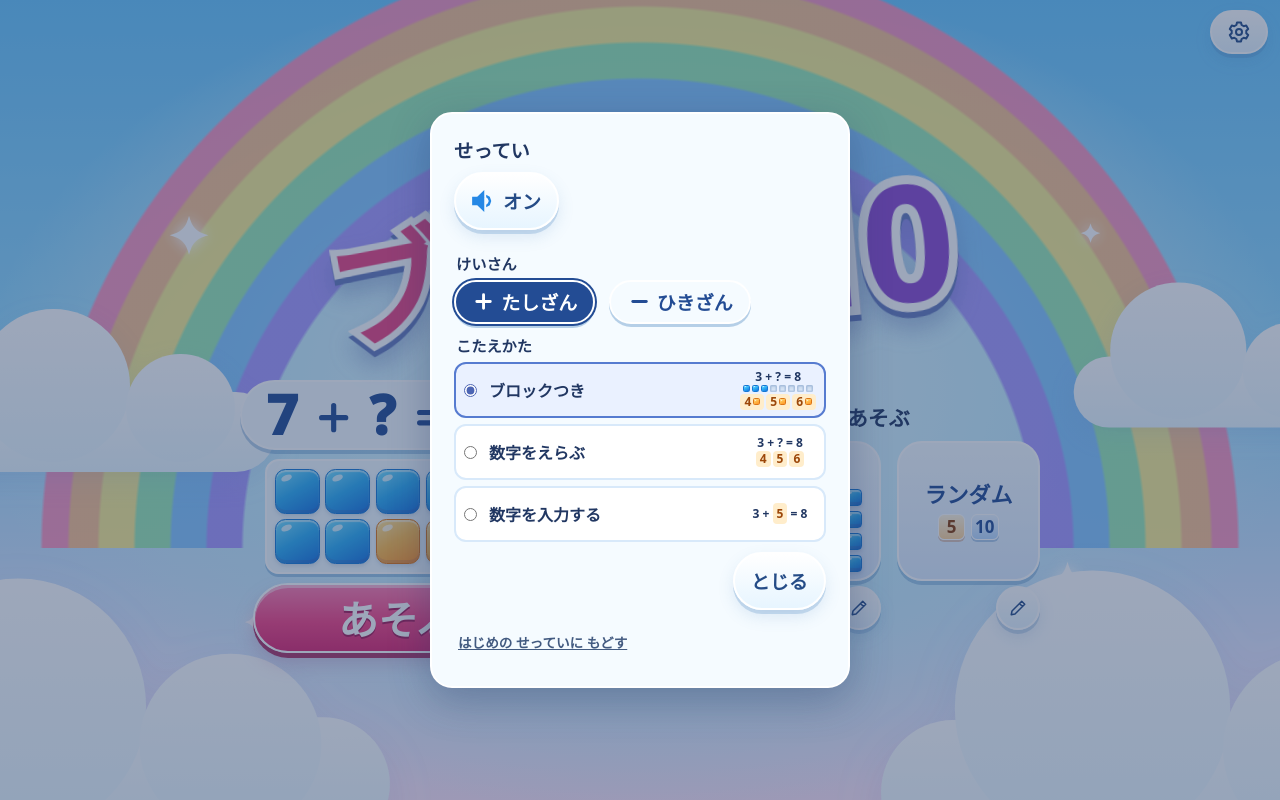
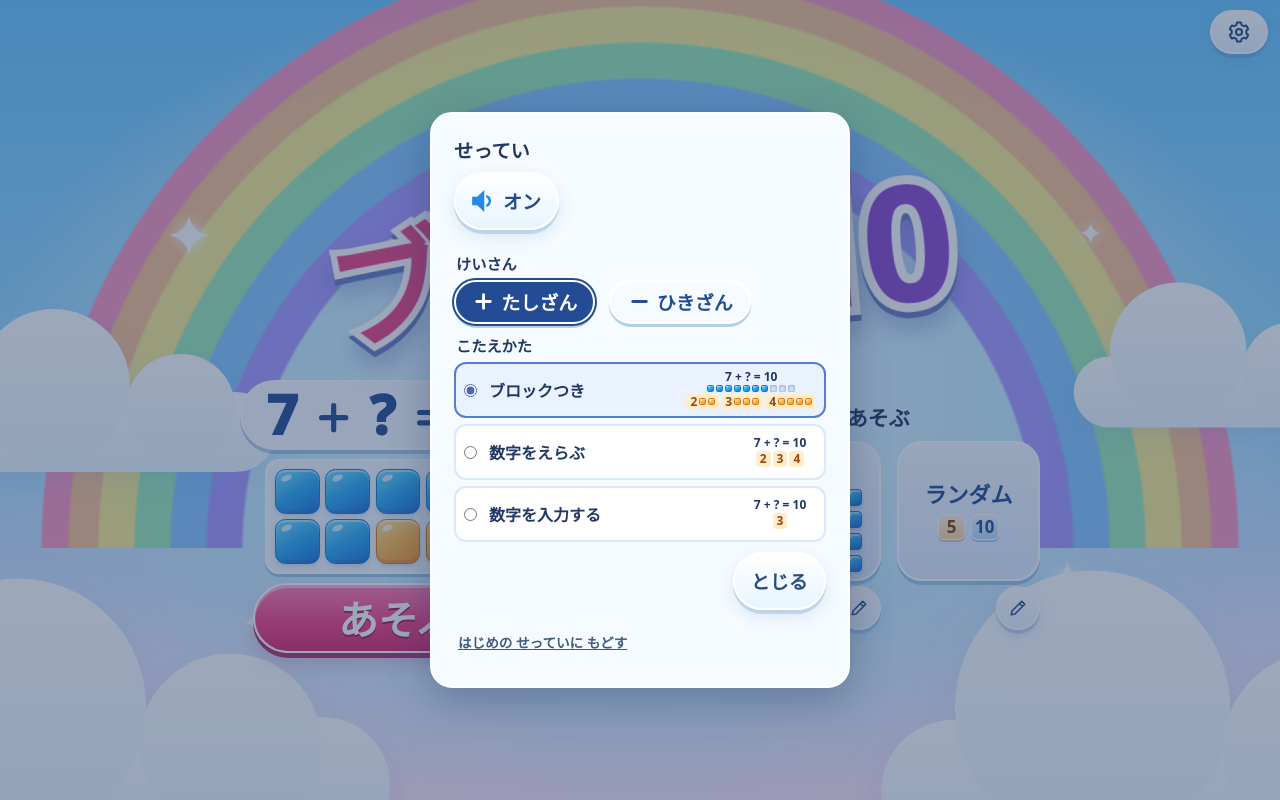
Before and after one commit to akiplaylab/Block10, a website built with Vite: page index.html in a window 1280 px wide. Both pictures are taken after a click on the button 1239 px from the left and 32 px from the top of the page. Built offline with nearby package versions, Linux system fonts and the light colour scheme.

Commit message:
Align answer method examples with the make-ten preview

```diff
--- a/index.html
+++ b/index.html
@@ -101,8 +101,16 @@
           <span>ブロックつき</span>
           <span class="method-preview" aria-hidden="true">
             <span><span data-preview-first></span> <span data-preview-operator></span> ? = <span data-preview-result></span></span>
-            <span class="preview-tiles"><i class="block blue"></i><i class="block blue"></i><i class="block blue"></i><i class="slot"></i><i class="slot"></i><i class="slot"></i><i class="slot"></i><i class="slot"></i></span>
-            <span class="preview-choices"><b>4 <i class="block orange"></i></b><b>5 <i class="block orange"></i></b><b>6 <i class="block orange"></i></b></span>
+            <span class="preview-tiles">
+              <i class="block blue"></i><i class="block blue"></i><i class="block blue"></i><i class="block blue"></i>
+              <i class="block blue"></i><i class="block blue"></i><i class="block blue"></i>
+              <i class="slot"></i><i class="slot"></i><i class="slot"></i>
+            </span>
+            <span class="preview-choices">
+              <b>2 <i class="block orange"></i><i class="block orange"></i></b>
+              <b>3 <i class="block orange"></i><i class="block orange"></i><i class="block orange"></i></b>
+              <b>4 <i class="block orange"></i><i class="block orange"></i><i class="block orange"></i><i class="block orange"></i></b>
+            </span>
           </span>
         </label>
         <label class="answer-option">
@@ -110,14 +118,15 @@
           <span>数字をえらぶ</span>
           <span class="method-preview" aria-hidden="true">
             <span><span data-preview-first></span> <span data-preview-operator></span> ? = <span data-preview-result></span></span>
-            <span class="preview-choices"><b>4</b><b>5</b><b>6</b></span>
+            <span class="preview-choices"><b>2</b><b>3</b><b>4</b></span>
           </span>
         </label>
         <label class="answer-option">
           <input type="radio" name="answer-method" value="input">
           <span>数字を入力する</span>
           <span class="method-preview" aria-hidden="true">
-            <span><span data-preview-first></span> <span data-preview-operator></span> <b class="preview-input">5</b> = <span data-preview-result></span></span>
+            <span><span data-preview-first></span> <span data-preview-operator></span> ? = <span data-preview-result></span></span>
+            <b class="preview-input">3</b>
           </span>
         </label>
       </fieldset>
--- a/src/main.ts
+++ b/src/main.ts
@@ -71,17 +71,16 @@ function showScore() {
 function showOperation() {
   operations.forEach(option => { option.checked = option.value === operation; });
   document.body.dataset.operation = operation;
-  const preview = equationFor({ total: 8, known: 3 }, operation);
-  settings.querySelectorAll('[data-preview-first]').forEach(term => { term.textContent = String(preview.first); });
-  settings.querySelectorAll('[data-preview-operator]').forEach(term => { term.textContent = preview.symbol; });
-  settings.querySelectorAll('[data-preview-result]').forEach(term => { term.textContent = String(preview.result); });
+  const known = 7;
+  const missing = mainTotal - known;
+  const { first, symbol, result } = equationFor({ total: mainTotal, known }, operation);
+  settings.querySelectorAll('[data-preview-first]').forEach(term => { term.textContent = String(first); });
+  settings.querySelectorAll('[data-preview-operator]').forEach(term => { term.textContent = symbol; });
+  settings.querySelectorAll('[data-preview-result]').forEach(term => { term.textContent = String(result); });
   settings.querySelectorAll('.preview-tiles .slot').forEach(tile => {
     tile.classList.toggle('block', operation === 'subtraction');
     tile.classList.toggle('orange', operation === 'subtraction');
   });
-  const known = 7;
-  const missing = mainTotal - known;
-  const { first, symbol, result } = equationFor({ total: mainTotal, known }, operation);
   element('preview-first').textContent = String(first);
   renderOperator(element('preview-operator'), symbol);
   element('preview-result').textContent = String(result);
```
